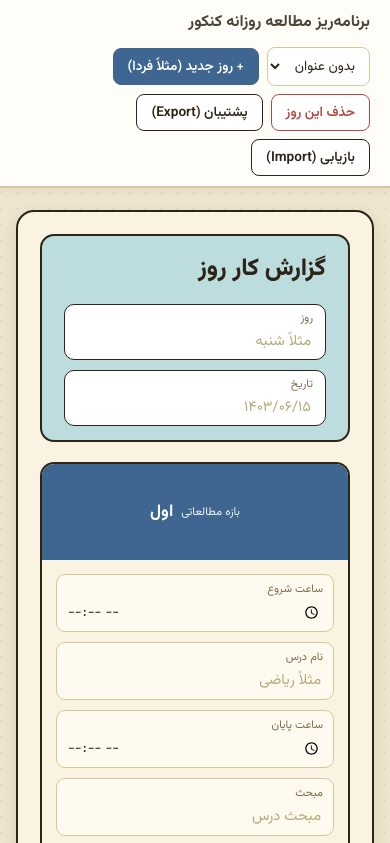
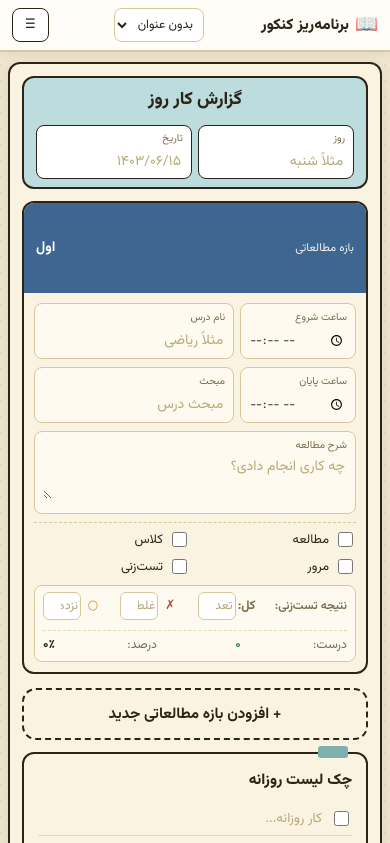
Before and after one commit to BatmiderMan/konkour-planner, a React (Vite) app: page / in a window 390 px wide. Shown: the top 843 px of the page. Built offline with nearby package versions, Linux system fonts and the light colour scheme.

Commit message:
Optimize responsive mobile UI and toolbar drawer

```diff
--- a/src/components/Toolbar.tsx
+++ b/src/components/Toolbar.tsx
@@ -1,4 +1,4 @@
-import React from 'react';
+import React, { useState } from 'react';
 import { DayIndexEntry } from '../types';
 
 interface ToolbarProps {
@@ -26,56 +26,106 @@ export const Toolbar: React.FC<ToolbarProps> = ({
   onImport,
   onInstall
 }) => {
+  const [mobileMenuOpen, setMobileMenuOpen] = useState(false);
+
   return (
-    <div className="toolbar">
-      <div className="app-title">برنامه‌ریز مطالعه روزانه کنکور</div>
-      <div className="toolbar-right">
+    <header className="toolbar">
+      <div className="toolbar-top-row">
+        <div className="app-branding">
+          <span className="app-logo">📖</span>
+          <span className="app-title">برنامه‌ریز کنکور</span>
+        </div>
+
+        <div className="toolbar-center">
+          <select
+            id="daySelect"
+            value={currentId || ''}
+            onChange={(e) => onSelectDay(e.target.value)}
+            title="رفتن به یک روز ذخیره‌شده"
+          >
+            {days.map((item) => {
+              const label = `${item.day || ''} ${item.date || ''}`.trim() || 'بدون عنوان';
+              return (
+                <option key={item.id} value={item.id}>
+                  {label}
+                </option>
+              );
+            })}
+          </select>
+          <span className={`save-status ${saveStatus ? 'show' : ''}`}>
+            {saveStatus}
+          </span>
+        </div>
+
+        {/* Mobile menu toggle button */}
+        <button
+          type="button"
+          className="mobile-menu-btn"
+          onClick={() => setMobileMenuOpen(!mobileMenuOpen)}
+          aria-label="منوی ابزار"
+        >
+          {mobileMenuOpen ? '✕' : '☰'}
+        </button>
+      </div>
+
+      {/* Action buttons (always visible on desktop, expandable on mobile) */}
+      <div className={`toolbar-actions ${mobileMenuOpen ? 'open' : ''}`}>
         {installPrompt && (
           <button
             type="button"
-            onClick={onInstall}
-            style={{
-              background: '#4c8a5a',
-              color: '#fff',
-              borderColor: '#4c8a5a',
-              fontWeight: 700
+            className="pwa-install-btn"
+            onClick={() => {
+              onInstall();
+              setMobileMenuOpen(false);
             }}
             title="نصب برنامه روی گوشی یا کامپیوتر"
           >
             📲 نصب اپلیکیشن
           </button>
         )}
-        <select
-          id="daySelect"
-          value={currentId || ''}
-          onChange={(e) => onSelectDay(e.target.value)}
-          title="رفتن به یک روز ذخیره‌شده"
+        <button
+          type="button"
+          className="primary"
+          onClick={() => {
+            onNewDay();
+            setMobileMenuOpen(false);
+          }}
         >
-          {days.map((item) => {
-            const label = `${item.day || ''} ${item.date || ''}`.trim() || 'بدون عنوان';
-            return (
-              <option key={item.id} value={item.id}>
-                {label}
-              </option>
-            );
-          })}
-        </select>
-        <button type="button" className="primary" onClick={onNewDay}>
-          + روز جدید (مثلاً فردا)
+          + روز جدید
         </button>
-        <button type="button" className="danger" onClick={onDeleteDay}>
+        <button
+          type="button"
+          className="danger"
+          onClick={() => {
+            onDeleteDay();
+            setMobileMenuOpen(false);
+          }}
+        >
           حذف این روز
         </button>
-        <button type="button" onClick={onExport} title="پشتیبان‌گیری از داده‌ها به صورت فایل JSON">
-          پشتیبان (Export)
+        <button
+          type="button"
+          className="secondary"
+          onClick={() => {
+            onExport();
+            setMobileMenuOpen(false);
+          }}
+          title="پشتیبان‌گیری از داده‌ها به صورت فایل JSON"
+        >
+          خروجی پشتیبان
         </button>
-        <button type="button" onClick={onImport} title="بازیابی فایل پشتیبان">
-          بازیابی (Import)
+        <button
+          type="button"
+          className="secondary"
+          onClick={() => {
+            onImport();
+            setMobileMenuOpen(false);
+          }}
+          title="بازیابی فایل پشتیبان"
+        >
+          بازیابی فایل
         </button>
-        <span className={`save-status ${saveStatus ? 'show' : ''}`}>
-          {saveStatus}
-        </span>
       </div>
-    </div>
+    </header>
   );
 };
--- a/src/index.css
+++ b/src/index.css
@@ -7,16 +7,20 @@
   --line: #d9c79c;
   --line-soft: #e6d9b3;
   --danger: #b14a42;
-  --shadow: 0 6px 18px rgba(60, 45, 20, 0.12);
+  --primary: #3e6690;
+  --primary-hover: #345a80;
+  --shadow: 0 4px 14px rgba(60, 45, 20, 0.1);
 }
 
 * {
   box-sizing: border-box;
+  -webkit-tap-highlight-color: transparent;
 }
 
 html, body {
   margin: 0;
   padding: 0;
+  width: 100%;
 }
 
 body {
@@ -26,62 +30,88 @@ body {
     var(--paper);
   color: var(--ink);
   min-height: 100vh;
-  padding-bottom: 60px;
+  padding-bottom: 50px;
 }
 
-/* ---------- Toolbar ---------- */
+/* ---------- Toolbar Responsive Design ---------- */
 .toolbar {
   position: sticky;
   top: 0;
-  z-index: 20;
+  z-index: 50;
+  display: flex;
+  flex-direction: row;
+  align-items: center;
+  justify-content: space-between;
+  background: #fffdf7;
+  border-bottom: 2px solid var(--line);
+  padding: 8px 16px;
+  box-shadow: 0 2px 8px rgba(60, 45, 20, 0.07);
+  transition: all 0.2s ease;
+}
+
+.toolbar-top-row {
   display: flex;
   align-items: center;
   justify-content: space-between;
   gap: 12px;
-  flex-wrap: wrap;
-  background: #fffdf7;
-  border-bottom: 2px solid var(--line);
-  padding: 10px 20px;
-  box-shadow: 0 2px 10px rgba(60, 45, 20, 0.08);
+  width: auto;
+}
+
+.app-branding {
+  display: flex;
+  align-items: center;
+  gap: 6px;
+}
+
+.app-logo {
+  font-size: 1.15rem;
 }
 
 .app-title {
-  font-weight: 700;
-  font-size: 1rem;
+  font-weight: 800;
+  font-size: 0.95rem;
   color: var(--ink);
-  opacity: 0.85;
+  white-space: nowrap;
 }
 
-.toolbar-right {
+.toolbar-center {
   display: flex;
   align-items: center;
   gap: 8px;
-  flex-wrap: wrap;
 }
 
 #daySelect {
   font-family: inherit;
-  font-size: 0.85rem;
-  padding: 7px 10px;
+  font-size: 0.82rem;
+  padding: 6px 10px;
   border-radius: 8px;
   border: 1.5px solid var(--line);
   background: #fff;
   color: var(--ink);
-  max-width: 220px;
   outline: none;
+  max-width: 180px;
+  cursor: pointer;
+}
+
+.toolbar-actions {
+  display: flex;
+  align-items: center;
+  gap: 6px;
+  flex-wrap: wrap;
 }
 
 .toolbar button {
   font-family: inherit;
-  font-size: 0.85rem;
+  font-size: 0.82rem;
   font-weight: 600;
   cursor: pointer;
   border: 1.5px solid var(--ink);
   background: #fff;
   color: var(--ink);
   border-radius: 8px;
-  padding: 7px 14px;
+  padding: 6px 12px;
   transition: transform 0.08s ease, background 0.15s ease;
+  white-space: nowrap;
 }
 
 .toolbar button:hover {
@@ -93,13 +123,13 @@ body {
 }
 
 .toolbar button.primary {
-  background: #3e6690;
+  background: var(--primary);
   color: #fff;
-  border-color: #3e6690;
+  border-color: var(--primary);
 }
 
 .toolbar button.primary:hover {
-  background: #345a80;
+  background: var(--primary-hover);
 }
 
 .toolbar button.danger {
@@ -112,31 +142,49 @@ body {
   background: #fbeceb;
 }
 
+.toolbar button.pwa-install-btn {
+  background: #4c8a5a;
+  color: #fff;
+  border-color: #4c8a5a;
+}
+
+.mobile-menu-btn {
+  display: none;
+  background: none;
+  border: 1.5px solid var(--line);
+  border-radius: 8px;
+  font-size: 1.1rem;
+  padding: 4px 10px;
+  cursor: pointer;
+  color: var(--ink);
+}
+
 .save-status {
-  font-size: 0.78rem;
+  font-size: 0.74rem;
   color: #4c8a5a;
+  font-weight: 600;
   opacity: 0;
   transition: opacity 0.3s ease;
-  min-width: 70px;
+  white-space: nowrap;
 }
 
 .save-status.show {
   opacity: 1;
 }
 
-/* ---------- Sheet ---------- */
+/* ---------- Sheet Container ---------- */
 .sheet-wrap {
-  max-width: 1180px;
-  margin: 22px auto;
-  padding: 0 16px;
+  max-width: 1140px;
+  margin: 16px auto;
+  padding: 0 14px;
 }
 
 .sheet {
   background: var(--sheet-bg);
   border: 2px solid var(--ink);
-  border-radius: 18px;
+  border-radius: 16px;
   box-shadow: var(--shadow);
-  padding: 22px;
+  padding: 18px;
 }
 
 .loading {
@@ -146,42 +194,43 @@ body {
   font-size: 0.95rem;
 }
 
+/* ---------- Report Header ---------- */
 .report-header {
   display: flex;
   align-items: center;
   justify-content: space-between;
-  gap: 16px;
+  gap: 12px;
   flex-wrap: wrap;
   background: #bcdcdd;
   border: 2px solid var(--ink);
-  border-radius: 14px;
-  padding: 14px 22px;
-  margin-bottom: 20px;
+  border-radius: 12px;
+  padding: 10px 16px;
+  margin-bottom: 16px;
 }
 
 .report-header h1 {
   margin: 0;
-  font-size: 1.5rem;
+  font-size: 1.25rem;
   font-weight: 800;
 }
 
 .header-fields {
   display: flex;
-  gap: 10px;
+  gap: 8px;
   flex-wrap: wrap;
 }
 
 .header-fields .field {
   background: #fff;
   border: 1.5px solid var(--ink);
-  border-radius: 10px;
-  padding: 5px 12px;
-  min-width: 150px;
+  border-radius: 8px;
+  padding: 4px 10px;
+  min-width: 130px;
 }
 
 .header-fields label {
   display: block;
-  font-size: 0.68rem;
+  font-size: 0.65rem;
   color: var(--sub-ink);
 }
 
@@ -189,107 +238,81 @@ body {
   border: none;
   background: transparent;
   font-family: inherit;
-  font-size: 0.92rem;
+  font-size: 0.88rem;
   width: 100%;
   outline: none;
   color: var(--ink);
 }
 
+/* ---------- Layout Grid ---------- */
 .main-grid {
   display: grid;
   grid-template-columns: 1.7fr 1fr;
-  gap: 20px;
+  gap: 16px;
   align-items: start;
-}
-
-@media (max-width: 900px) {
-  .main-grid {
-    grid-template-columns: 1fr;
-  }
 }
 
 .blocks-col {
   display: flex;
   flex-direction: column;
-  gap: 16px;
+  gap: 14px;
 }
 
 /* ---------- Study Block ---------- */
 .block {
   display: flex;
   border: 2px solid var(--ink);
-  border-radius: 14px;
+  border-radius: 12px;
   overflow: hidden;
   background: var(--sheet-bg);
 }
 
-@media (max-width: 560px) {
-  .block {
-    flex-direction: column;
-  }
-}
-
 .block .label {
-  flex: 0 0 96px;
+  flex: 0 0 90px;
   display: flex;
   flex-direction: column;
   align-items: center;
   justify-content: center;
   text-align: center;
   color: #fff;
-  padding: 10px 6px;
+  padding: 8px 4px;
   gap: 2px;
 }
 
-@media (max-width: 560px) {
-  .block .label {
-    flex-direction: row;
-    justify-content: center;
-    padding: 8px;
-    gap: 8px;
-  }
-}
-
 .block .label span {
-  font-size: 0.72rem;
+  font-size: 0.68rem;
   opacity: 0.92;
 }
 
 .block .label strong {
-  font-size: 1.05rem;
+  font-size: 0.95rem;
 }
 
 .block .content {
   flex: 1;
-  padding: 14px;
+  padding: 12px;
   display: flex;
   flex-direction: column;
-  gap: 10px;
+  gap: 8px;
   min-width: 0;
 }
 
 .row {
   display: flex;
-  gap: 10px;
-}
-
-@media (max-width: 480px) {
-  .row {
-    flex-direction: column;
-  }
+  gap: 8px;
 }
 
 .field {
   background: var(--field-bg);
   border: 1.5px solid var(--line);
-  border-radius: 9px;
-  padding: 6px 10px;
+  border-radius: 8px;
+  padding: 5px 8px;
   flex: 1;
   min-width: 0;
 }
 
 .field.wide {
-  flex: 1.6;
+  flex: 1.5;
 }
 
 .field.full {
@@ -298,7 +321,7 @@ body {
 
 .field label {
   display: block;
-  font-size: 0.7rem;
+  font-size: 0.65rem;
   color: var(--sub-ink);
   margin-bottom: 2px;
 }
@@ -309,37 +332,37 @@ body {
   border: none;
   background: transparent;
   font-family: inherit;
-  font-size: 0.92rem;
+  font-size: 0.88rem;
   color: var(--ink);
   outline: none;
   resize: vertical;
 }
 
 .field textarea {
-  min-height: 38px;
-  line-height: 1.5;
+  min-height: 36px;
+  line-height: 1.4;
 }
 
 .checks {
   display: flex;
-  gap: 14px;
+  gap: 12px;
   flex-wrap: wrap;
   border-top: 1px dashed var(--line);
-  padding-top: 8px;
+  padding-top: 6px;
 }
 
 .check-item {
   display: flex;
   align-items: center;
-  gap: 6px;
-  font-size: 0.82rem;
+  gap: 5px;
+  font-size: 0.8rem;
   cursor: pointer;
   user-select: none;
 }
 
 .check-item input {
-  width: 16px;
-  height: 16px;
+  width: 15px;
+  height: 15px;
   accent-color: #4c4436;
   cursor: pointer;
 }
@@ -347,30 +370,31 @@ body {
 .test-row {
   display: flex;
   align-items: center;
-  gap: 12px;
+  gap: 8px;
   flex-wrap: wrap;
   background: var(--field-bg);
   border: 1.5px solid var(--line);
-  border-radius: 9px;
-  padding: 8px 10px;
+  border-radius: 8px;
+  padding: 6px 8px;
 }
 
 .test-title {
-  font-size: 0.78rem;
+  font-size: 0.74rem;
   color: var(--sub-ink);
+  font-weight: 600;
 }
 
 .test-mini {
   display: flex;
   align-items: center;
-  gap: 5px;
-  font-size: 0.85rem;
+  gap: 4px;
+  font-size: 0.82rem;
   font-weight: 700;
   cursor: default;
 }
 
 .test-mini span {
-  width: 18px;
+  width: 16px;
   text-align: center;
 }
 
@@ -387,19 +411,19 @@ body {
 }
 
 .test-mini input {
-  width: 46px;
+  width: 44px;
   text-align: center;
   border: 1px solid var(--line);
   border-radius: 6px;
   padding: 3px 2px;
   font-family: inherit;
-  font-size: 0.85rem;
+  font-size: 0.82rem;
   background: #fff;
 }
 
 .test-total {
   margin-right: auto;
-  font-size: 0.8rem;
+  font-size: 0.78rem;
   color: var(--sub-ink);
 }
 
@@ -407,28 +431,28 @@ body {
   color: var(--ink);
 }
 
-/* ---------- Sidebar ---------- */
+/* ---------- Sidebar Cards ---------- */
 .side-col {
   display: flex;
   flex-direction: column;
-  gap: 16px;
+  gap: 14px;
 }
 
 .side-card {
   position: relative;
   background: var(--sheet-bg);
   border: 2px solid var(--ink);
-  border-radius: 14px;
-  padding: 16px 16px 14px;
+  border-radius: 12px;
+  padding: 14px 14px 12px;
 }
 
 .side-card .tab {
   position: absolute;
-  top: -9px;
-  right: 22px;
-  width: 34px;
-  height: 14px;
-  border-radius: 4px;
+  top: -8px;
+  right: 18px;
+  width: 30px;
+  height: 12px;
+  border-radius: 3px;
 }
 
 .tab-teal {
@@ -440,22 +464,22 @@ body {
 }
 
 .side-card h2 {
-  margin: 2px 0 12px;
-  font-size: 1.05rem;
+  margin: 0 0 10px;
+  font-size: 0.95rem;
   font-weight: 800;
 }
 
 .line-row {
   display: flex;
   align-items: center;
-  gap: 8px;
-  padding: 5px 0;
+  gap: 6px;
+  padding: 4px 0;
   border-bottom: 1px solid var(--line-soft);
 }
 
 .line-row input[type="checkbox"] {
-  width: 16px;
-  height: 16px;
+  width: 15px;
+  height: 15px;
   flex: 0 0 auto;
   accent-color: #4c4436;
   cursor: pointer;
@@ -466,20 +490,20 @@ body {
   border: none;
   background: transparent;
   font-family: inherit;
-  font-size: 0.88rem;
+  font-size: 0.84rem;
   outline: none;
   color: var(--ink);
-  padding: 3px 2px;
+  padding: 2px 2px;
 }
 
 .add-line-btn {
-  margin-top: 8px;
+  margin-top: 6px;
   background: none;
   border: 1.5px dashed var(--line);
-  border-radius: 8px;
-  padding: 6px 10px;
+  border-radius: 6px;
+  padding: 5px 8px;
   font-family: inherit;
-  font-size: 0.78rem;
+  font-size: 0.74rem;
   color: var(--sub-ink);
   cursor: pointer;
   width: 100%;
@@ -493,19 +517,13 @@ body {
 .routine-grid {
   display: grid;
   grid-template-columns: 1fr 1fr;
-  gap: 10px 14px;
-}
-
-@media (max-width: 420px) {
-  .routine-grid {
-    grid-template-columns: 1fr;
-  }
+  gap: 8px 10px;
 }
 
 .routine-item {
   display: flex;
   align-items: center;
-  gap: 8px;
+  gap: 6px;
 }
 
 .dot-input {
@@ -514,33 +532,19 @@ body {
   border-bottom: 1px dotted var(--line);
   background: transparent;
   font-family: inherit;
-  font-size: 0.85rem;
+  font-size: 0.82rem;
   outline: none;
   color: var(--ink);
-  padding: 3px 2px;
+  padding: 2px 2px;
   min-width: 0;
 }
 
 .routine-item input[type="checkbox"] {
-  width: 16px;
-  height: 16px;
+  width: 15px;
+  height: 15px;
   flex: 0 0 auto;
   accent-color: #4c4436;
   cursor: pointer;
-}
-
-.transfer-textarea {
-  width: 100%;
-  min-height: 110px;
-  border: none;
-  background: transparent;
-  font-family: inherit;
-  font-size: 0.88rem;
-  line-height: 2;
-  color: var(--ink);
-  outline: none;
-  resize: vertical;
-  background-image: repeating-linear-gradient(var(--sheet-bg) 0 27px, var(--line-soft) 27px 28px);
 }
 
 .total-card {
@@ -550,9 +554,9 @@ body {
   gap: 10px;
   background: var(--sheet-bg);
   border: 2px solid var(--ink);
-  border-radius: 14px;
-  padding: 12px 18px;
-  font-size: 0.92rem;
+  border-radius: 12px;
+  padding: 10px 14px;
+  font-size: 0.88rem;
   font-weight: 600;
 }
 
@@ -561,7 +565,7 @@ body {
 }
 
 .heart-label {
-  font-size: 1.5rem;
+  font-size: 1.4rem;
   color: #d8cba0;
   cursor: pointer;
   line-height: 1;
@@ -577,3 +581,164 @@ body {
   color: #b7a978;
   opacity: 1;
 }
+
+/* ==========================================================================
+   📱 Mobile & Tablet Responsive UI Enhancements (Max 768px)
+   ========================================================================== */
+@media (max-width: 768px) {
+  body {
+    padding-bottom: 40px;
+  }
+
+  /* Compact sticky header on phone */
+  .toolbar {
+    flex-direction: column;
+    align-items: stretch;
+    padding: 8px 12px;
+    gap: 0;
+  }
+
+  .toolbar-top-row {
+    width: 100%;
+    justify-content: space-between;
+  }
+
+  #daySelect {
+    max-width: 140px;
+    font-size: 0.78rem;
+    padding: 5px 6px;
+  }
+
+  .mobile-menu-btn {
+    display: block;
+  }
+
+  /* Expandable mobile actions drawer */
+  .toolbar-actions {
+    display: none;
+    flex-direction: column;
+    width: 100%;
+    gap: 8px;
+    padding-top: 10px;
+    margin-top: 8px;
+    border-top: 1px dashed var(--line);
+  }
+
+  .toolbar-actions.open {
+    display: flex;
+  }
+
+  .toolbar-actions button {
+    width: 100%;
+    padding: 9px 12px;
+    font-size: 0.88rem;
+    justify-content: center;
+  }
+
+  .sheet-wrap {
+    margin: 10px auto;
+    padding: 0 8px;
+  }
+
+  .sheet {
+    padding: 12px;
+    border-radius: 12px;
+  }
+
+  .report-header {
+    padding: 8px 12px;
+    margin-bottom: 12px;
+  }
+
+  .report-header h1 {
+    font-size: 1.1rem;
+    width: 100%;
+    text-align: center;
+  }
+
+  .header-fields {
+    width: 100%;
+    display: grid;
+    grid-template-columns: 1fr 1fr;
+    gap: 6px;
+  }
+
+  .header-fields .field {
+    min-width: 0;
+    padding: 4px 8px;
+  }
+
+  .main-grid {
+    grid-template-columns: 1fr;
+    gap: 12px;
+  }
+
+  /* Compact mobile study block */
+  .block {
+    flex-direction: column;
+  }
+
+  .block .label {
+    flex-direction: row;
+    justify-content: space-between;
+    padding: 6px 12px;
+    width: 100%;
+  }
+
+  .block .label span {
+    font-size: 0.72rem;
+  }
+
+  .block .label strong {
+    font-size: 0.88rem;
+  }
+
+  .block .content {
+    padding: 10px;
+    gap: 8px;
+  }
+
+  .row {
+    display: grid;
+    grid-template-columns: 1.1fr 1.9fr;
+    gap: 6px;
+  }
+
+  .field input[type="time"] {
+    font-size: 0.8rem;
+  }
+
+  .checks {
+    display: grid;
+    grid-template-columns: 1fr 1fr;
+    gap: 6px 10px;
+    padding-top: 6px;
+  }
+
+  .test-row {
+    display: flex;
+    justify-content: space-between;
+    align-items: center;
+    padding: 6px 8px;
+    gap: 6px;
+  }
+
+  .test-mini input {
+    width: 38px;
+    font-size: 0.78rem;
+  }
+
+  .test-total {
+    width: 100%;
+    display: flex;
+    justify-content: space-between;
+    margin-top: 4px;
+    padding-top: 4px;
+    border-top: 1px dashed var(--line-soft);
+  }
+
+  .routine-grid {
+    grid-template-columns: 1fr;
+    gap: 6px;
+  }
+}
```
